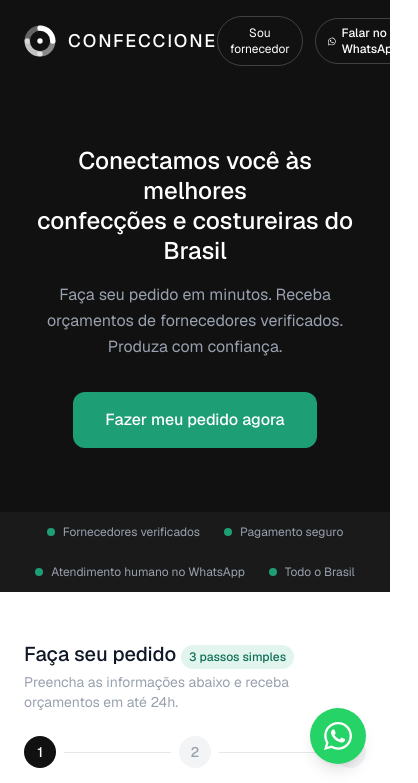
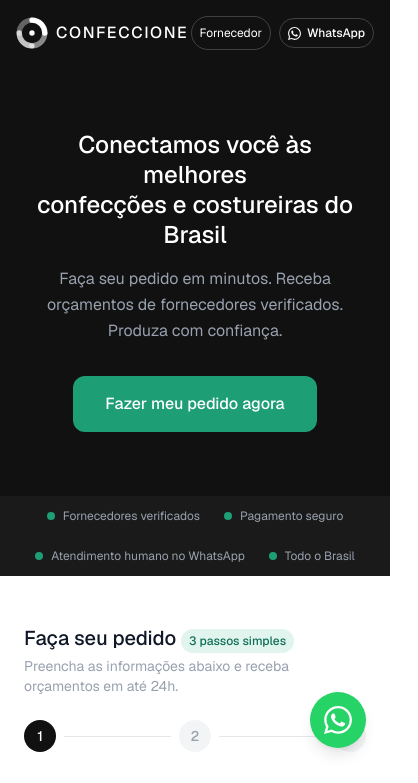
Before and after one commit to nandopons/confeccione, a Next.js app: page / in a window 390 px wide. Shown: the top 783 px of the page, 418 px wide, since content can reach past the window. Built offline with nearby package versions, Linux system fonts and the light colour scheme.

Commit message:
fix: header mobile compacto, posição botão flutuante e scroll do cta

```diff
--- a/app/page.tsx
+++ b/app/page.tsx
@@ -115,8 +115,8 @@ export default function Home() {
         </div>
       )}
 
-      <nav className="bg-[#111] px-6 py-4 flex items-center justify-between sticky top-0 z-40">
-        <div className="flex items-center gap-3">
+      <nav className="bg-[#111] px-4 md:px-6 py-4 flex items-center justify-between sticky top-0 z-40">
+        <div className="flex items-center gap-2 md:gap-3">
           <svg width="32" height="32" viewBox="0 0 60 60" fill="none">
             <path d="M30 6 A24 24 0 0 1 54 30" stroke="white" strokeWidth="10" strokeLinecap="round"/>
             <path d="M54 30 A24 24 0 0 1 30 54" stroke="white" strokeWidth="10" strokeLinecap="round" opacity="0.5"/>
@@ -124,13 +124,17 @@ export default function Home() {
             <path d="M6 30 A24 24 0 0 1 30 6" stroke="white" strokeWidth="10" strokeLinecap="round" opacity="0.35"/>
             <circle cx="30" cy="30" r="5" fill="white"/>
           </svg>
-          <span className="text-white font-medium tracking-widest text-lg">CONFECCIONE</span>
+          <span className="text-white font-medium tracking-widest text-base md:text-lg">CONFECCIONE</span>
         </div>
-        <div className="flex items-center gap-3">
-          <button onClick={() => setShowPopup(true)} className="text-white text-xs md:text-sm border border-white/20 px-3 md:px-4 py-2 rounded-full hover:bg-white/10 transition-colors">Sou fornecedor</button>
-          <a href="https://wa.me/5581995782077?text=Ol%C3%A1%21%20Vim%20pelo%20site%20do%20Confeccione" target="_blank" rel="noopener noreferrer" className="flex items-center gap-1.5 text-white text-xs font-medium border border-white/20 px-3 py-1.5 rounded-full hover:bg-white/10 transition-colors">
+        <div className="flex items-center gap-2 md:gap-3">
+          <button onClick={() => setShowPopup(true)} className="whitespace-nowrap text-white text-xs md:text-sm border border-white/20 px-2 md:px-4 py-2 rounded-full hover:bg-white/10 transition-colors">
+            <span className="hidden md:inline">Sou fornecedor</span>
+            <span className="md:hidden">Fornecedor</span>
+          </button>
+          <a href="https://wa.me/5581995782077?text=Ol%C3%A1%21%20Vim%20pelo%20site%20do%20Confeccione" target="_blank" rel="noopener noreferrer" className="whitespace-nowrap flex items-center gap-1.5 text-white text-xs font-medium border border-white/20 px-2 md:px-3 py-1.5 rounded-full hover:bg-white/10 transition-colors">
             <svg width="13" height="13" viewBox="0 0 24 24" fill="currentColor" aria-hidden="true"><path d="M17.472 14.382c-.297-.149-1.758-.867-2.03-.967-.273-.099-.471-.148-.67.15-.197.297-.767.966-.94 1.164-.173.199-.347.223-.644.075-.297-.15-1.255-.463-2.39-1.475-.883-.788-1.48-1.761-1.653-2.059-.173-.297-.018-.458.13-.606.134-.133.298-.347.446-.52.149-.174.198-.298.298-.497.099-.198.05-.371-.025-.52-.075-.149-.669-1.612-.916-2.207-.242-.579-.487-.5-.669-.51-.173-.008-.371-.01-.57-.01-.198 0-.52.074-.792.372-.272.297-1.04 1.016-1.04 2.479 0 1.462 1.065 2.875 1.213 3.074.149.198 2.096 3.2 5.077 4.487.709.306 1.262.489 1.694.625.712.227 1.36.195 1.871.118.571-.085 1.758-.719 2.006-1.413.248-.694.248-1.289.173-1.413-.074-.124-.272-.198-.57-.347m-5.421 7.403h-.004a9.87 9.87 0 01-5.031-1.378l-.361-.214-3.741.982.998-3.648-.235-.374a9.86 9.86 0 01-1.51-5.26c.001-5.45 4.436-9.884 9.888-9.884 2.64 0 5.122 1.03 6.988 2.898a9.825 9.825 0 012.893 6.994c-.003 5.45-4.437 9.884-9.885 9.884m8.413-18.297A11.815 11.815 0 0012.05 0C5.495 0 .16 5.335.157 11.892c0 2.096.547 4.142 1.588 5.945L.057 24l6.305-1.654a11.882 11.882 0 005.683 1.448h.005c6.554 0 11.89-5.335 11.893-11.893a11.821 11.821 0 00-3.48-8.413z"/></svg>
-            Falar no WhatsApp
+            <span className="hidden md:inline">Falar no WhatsApp</span>
+            <span className="md:hidden">WhatsApp</span>
           </a>
         </div>
       </nav>
@@ -150,7 +154,7 @@ export default function Home() {
         ))}
       </div>
 
-      <section id="pedido" className="px-6 pt-12 pb-16 max-w-2xl mx-auto">
+      <section id="pedido" className="px-6 pt-12 pb-16 max-w-2xl mx-auto scroll-mt-20">
         <h2 className="text-gray-900 text-xl font-medium mb-1">Faça seu pedido <span className="bg-[#E1F5EE] text-[#0F6E56] text-xs font-medium px-2 py-1 rounded-full">3 passos simples</span></h2>
         <p className="text-gray-400 text-sm mb-6">Preencha as informações abaixo e receba orçamentos em até 24h.</p>
 
@@ -348,7 +352,7 @@ export default function Home() {
         target="_blank"
         rel="noopener noreferrer"
         aria-label="Falar no WhatsApp"
-        className="fixed bottom-20 md:bottom-6 right-6 z-50 w-14 h-14 rounded-full flex items-center justify-center shadow-lg"
+        className="fixed bottom-24 md:bottom-5 right-6 z-50 w-14 h-14 rounded-full flex items-center justify-center shadow-lg"
         style={{ backgroundColor: "#25D366" }}
       >
         <svg width="28" height="28" viewBox="0 0 24 24" fill="white">
```
